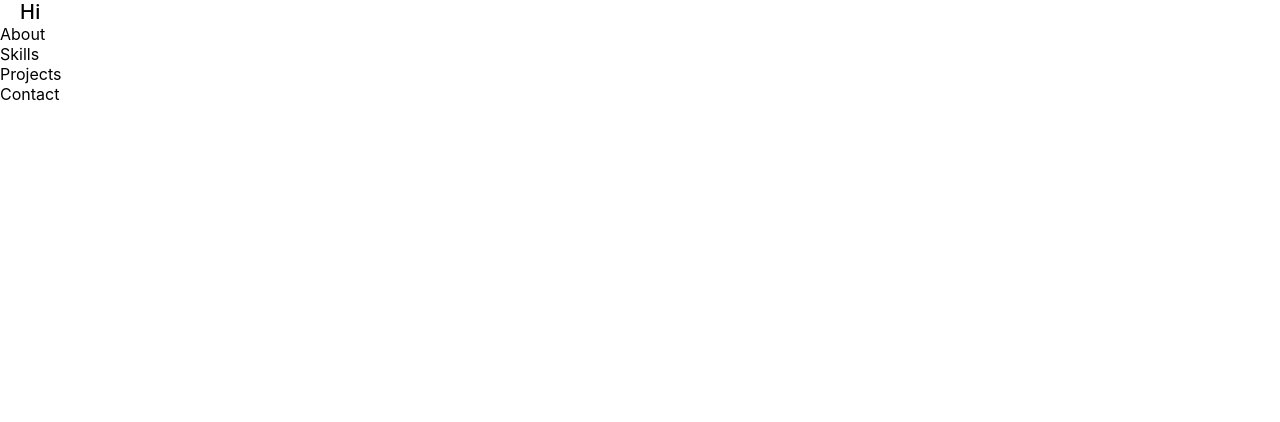
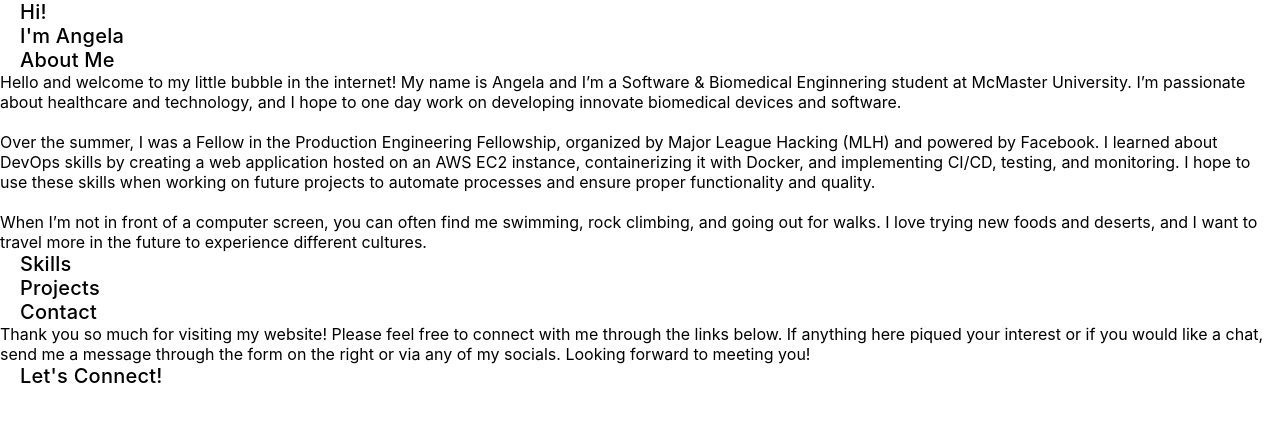
Before and after one commit to angelaw7/angelaw7.github.io-v1, a React (Create React App) app: page / in a window 1280 px wide. Shown: the top 422 px of the page. Built offline with nearby package versions, Linux system fonts and the light colour scheme.

Commit message:
Add text to all sections

```diff
--- a/src/sections/About.jsx
+++ b/src/sections/About.jsx
@@ -1,9 +1,17 @@
+import { IonText, IonTitle } from '@ionic/react'
 import React from 'react'
 
 const About = () => {
 	return (
 		<div>
-			About
+			<IonTitle>About Me</IonTitle>
+			<IonText>
+				Hello and welcome to my little bubble in the internet! My name is Angela and I’m a Software & Biomedical Enginnering student at McMaster University. I’m passionate about healthcare and technology, and I hope to one day work on developing innovate biomedical devices and software.
+				<br /><br />
+				Over the summer, I was a Fellow in the Production Engineering Fellowship, organized by Major League Hacking (MLH) and powered by Facebook. I learned about DevOps skills by creating a web application hosted on an AWS EC2 instance, containerizing it with Docker, and implementing CI/CD, testing, and monitoring. I hope to use these skills when working on future projects to automate processes and ensure proper functionality and quality.
+				<br /><br />
+				When I’m not in front of a computer screen, you can often find me swimming, rock climbing, and going out for walks. I love trying new foods and deserts, and I want to travel more in the future to experience different cultures.
+			</IonText>
 		</div>
 	)
 }
--- a/src/sections/Contact.jsx
+++ b/src/sections/Contact.jsx
@@ -1,9 +1,14 @@
+import { IonTitle, IonText } from '@ionic/react'
 import React from 'react'
 
 const Contact = () => {
 	return (
 		<div>
-			Contact
+			<IonTitle>Contact</IonTitle>
+			<IonText>
+				Thank you so much for visiting my website! Please feel free to connect with me through the links below. If anything here piqued your interest or if you would like a chat, send me a message through the form on the right or via any of my socials. Looking forward to meeting you!
+			</IonText>
+			<IonTitle>Let's Connect!</IonTitle>
 		</div>
 	)
 }
--- a/src/sections/Projects.jsx
+++ b/src/sections/Projects.jsx
@@ -1,9 +1,10 @@
+import { IonTitle } from '@ionic/react'
 import React from 'react'
 
 const Projects = () => {
     return (
         <div>
-            Projects
+            <IonTitle>Projects</IonTitle>
         </div>
     )
 }
--- a/src/sections/Skills.jsx
+++ b/src/sections/Skills.jsx
@@ -1,9 +1,10 @@
+import { IonTitle } from '@ionic/react'
 import React from 'react'
 
 const Skills = () => {
     return (
         <div>
-            Skills
+            <IonTitle>Skills</IonTitle>
         </div>
     )
 }
--- a/src/sections/Title.jsx
+++ b/src/sections/Title.jsx
@@ -4,7 +4,7 @@ const Title = () => {
   return (
     <div>
       <IonTitle>
-        Hi
+        Hi!<br/>I'm Angela
       </IonTitle>
     </div>
   )
```
